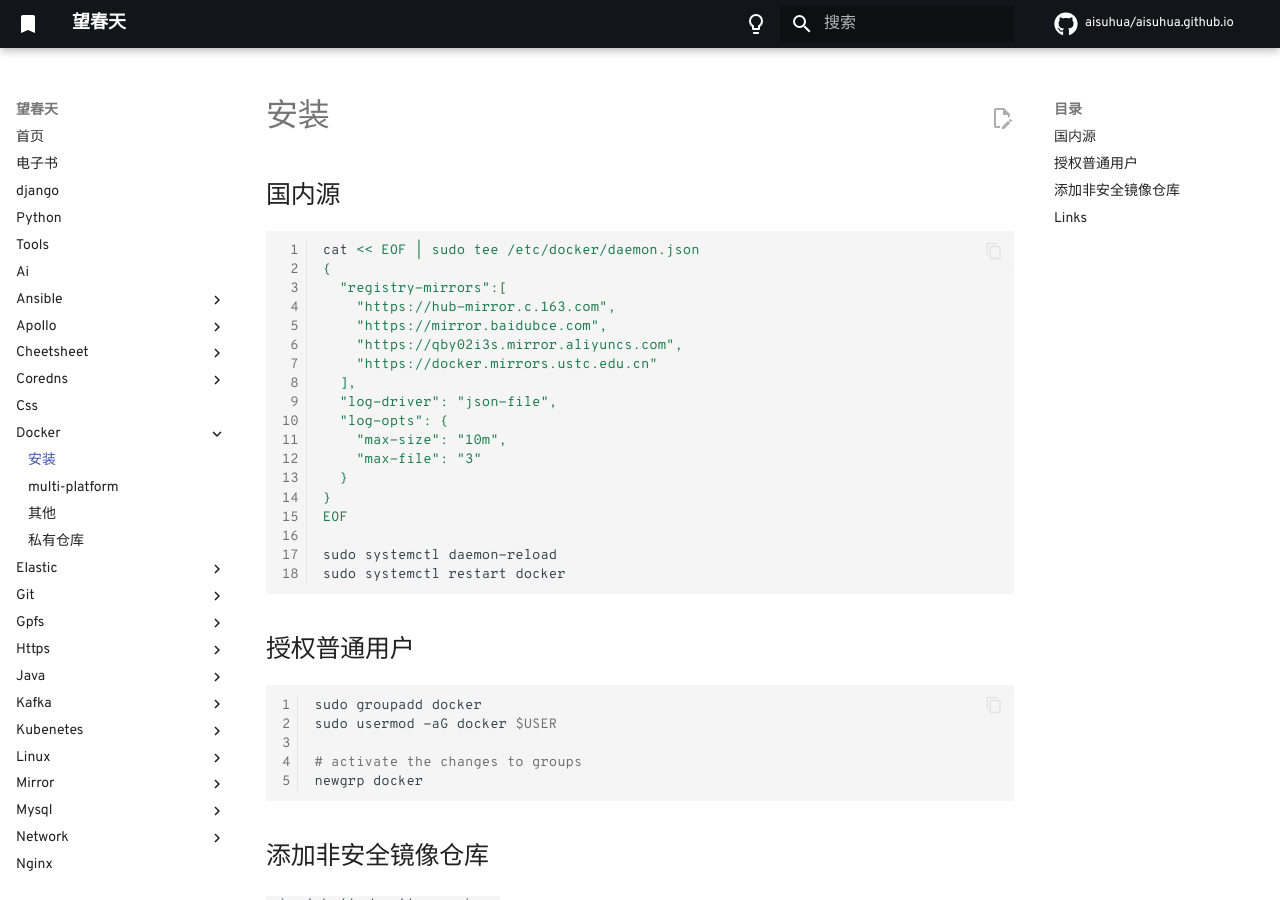
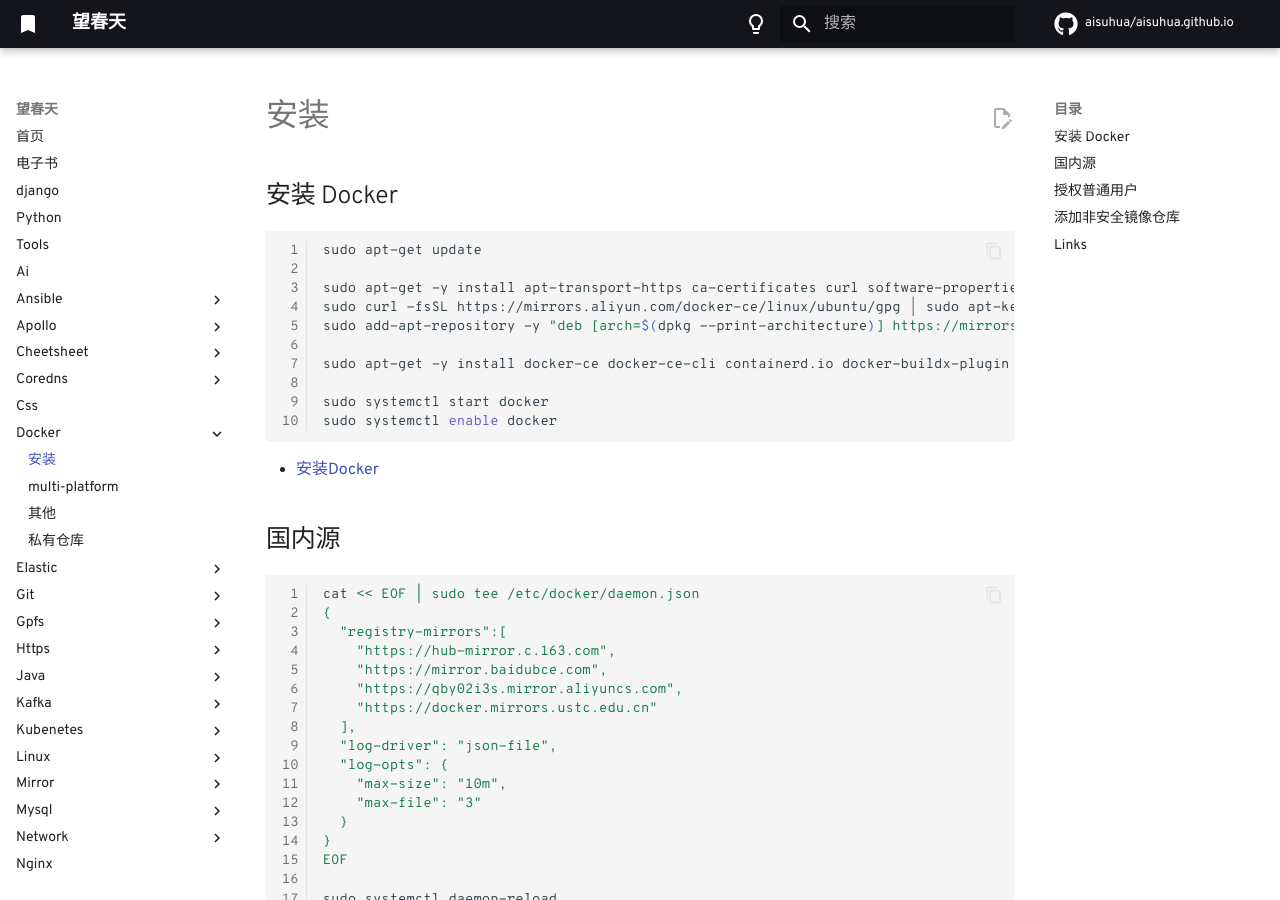
Before and after one commit to aisuhua/aisuhua.github.io, an MkDocs documentation site: the page built from docs/docker/install.md, in a window 1280 px wide and 900 px high. Built offline with MkDocs 1.6.1 and Material for MkDocs 9.7.7, drawn with Linux system fonts in a browser that asks for light colours; comment, search, counter and statistics services are not loaded.

Commit message:
multi-platform.md

````diff
--- a/docs/docker/install.md
+++ b/docs/docker/install.md
@@ -1,4 +1,21 @@
 # 安装
+
+## 安装 Docker
+
+```sh
+sudo apt-get update
+
+sudo apt-get -y install apt-transport-https ca-certificates curl software-properties-common
+sudo curl -fsSL https://mirrors.aliyun.com/docker-ce/linux/ubuntu/gpg | sudo apt-key add -
+sudo add-apt-repository -y "deb [arch=$(dpkg --print-architecture)] https://mirrors.aliyun.com/docker-ce/linux/ubuntu $(lsb_release -cs) stable"
+
+sudo apt-get -y install docker-ce docker-ce-cli containerd.io docker-buildx-plugin docker-compose-plugin
+
+sudo systemctl start docker
+sudo systemctl enable docker
+```
+
+- [安装Docker](https://help.aliyun.com/zh/ecs/use-cases/install-and-use-docker-on-a-linux-ecs-instance#8dca4cfa3dn0e)
 
 ## 国内源
 
````
Also changed, not shown: docs/docker/multi-platform.md (+1 -0 lines).
